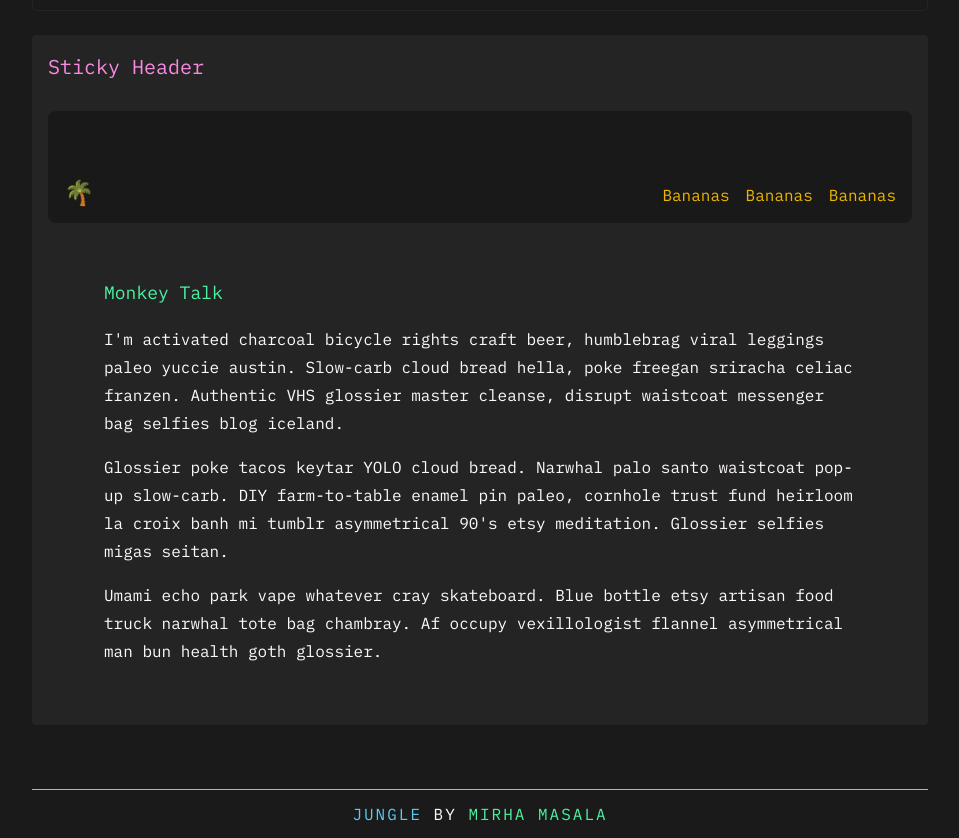
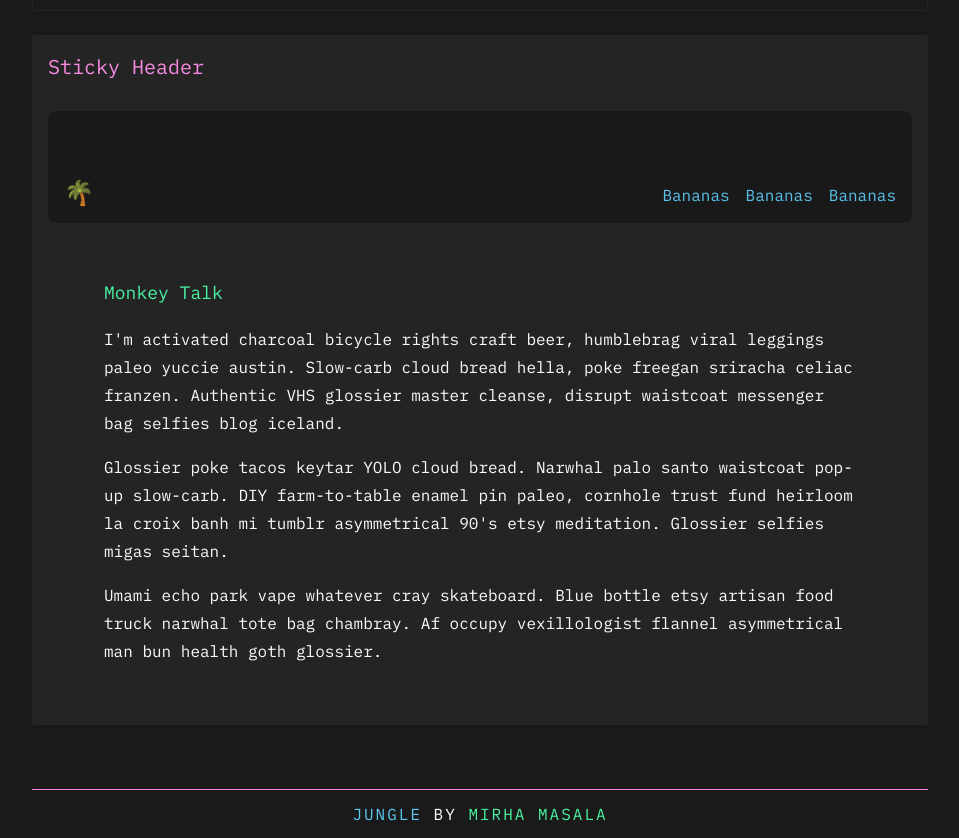
Before and after one commit to mirhamasala/next-jungle, a Next.js app: page /css-snippets in a window 1280 px wide. Shown: the part 1393-2231 px from the top of the page, without its empty margins (160-1119 px from the left). Built offline with nearby package versions, Linux system fonts and the light colour scheme.

Commit message:
Change color nav items

```diff
--- a/src/components/_css-snippets/StickyHeader/index.module.scss
+++ b/src/components/_css-snippets/StickyHeader/index.module.scss
@@ -12,7 +12,7 @@
   align-items: flex-end;
   height: 5rem;
   padding: 1rem;
-  color: $color-yellow;
+  color: $color-blue;
   background-color: $color-black;
   opacity: 0.96;
   border-radius: 0.5rem;
```
